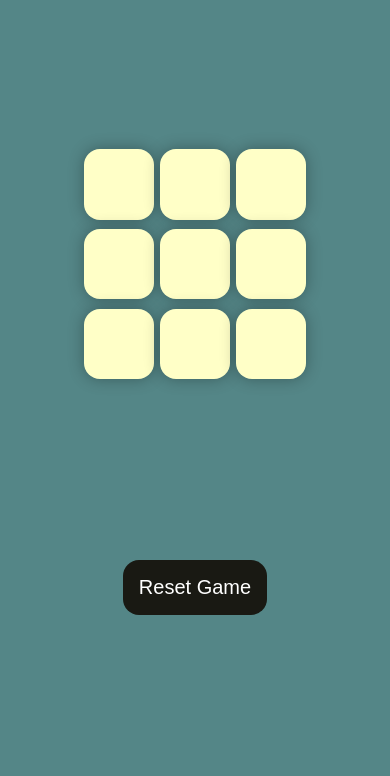
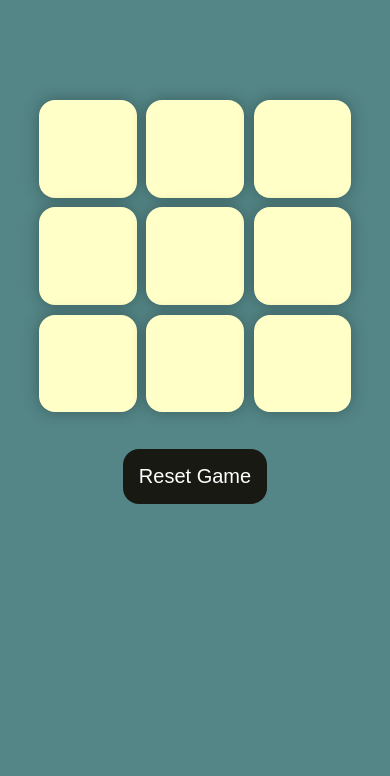
Before and after one commit to RathodHarsh12/Tic-Tac-Toe-Game, a plain HTML site: page index.html in a window 390 px wide. Shown: the part 68-844 px from the top of the page. Drawn offline with Linux system fonts and the light colour scheme.

Commit message:
responsiv

```diff
--- a/style.css
+++ b/style.css
@@ -2,7 +2,9 @@
     margin: 0;
     padding: 0;
 }
-
+h1 {
+    margin-top: 1rem;
+}
 body {
     background-color: #548687;
     text-align: center;
@@ -69,9 +71,28 @@ body {
 }
 
 .hide {
-    display: none ;
+    display: none;
 }
 
 .hide-main {
     display: none;
 }
+
+@media (max-width: 450px) {
+    .container {
+        height: 55vh;
+    }
+
+    .game {
+        height: 60vmin;
+        width: 90vh;
+        gap: 2.5vmin;
+    }
+
+    .box {
+        height: 25vmin;
+        width: 25vmin;
+
+    }
+
+}
```
